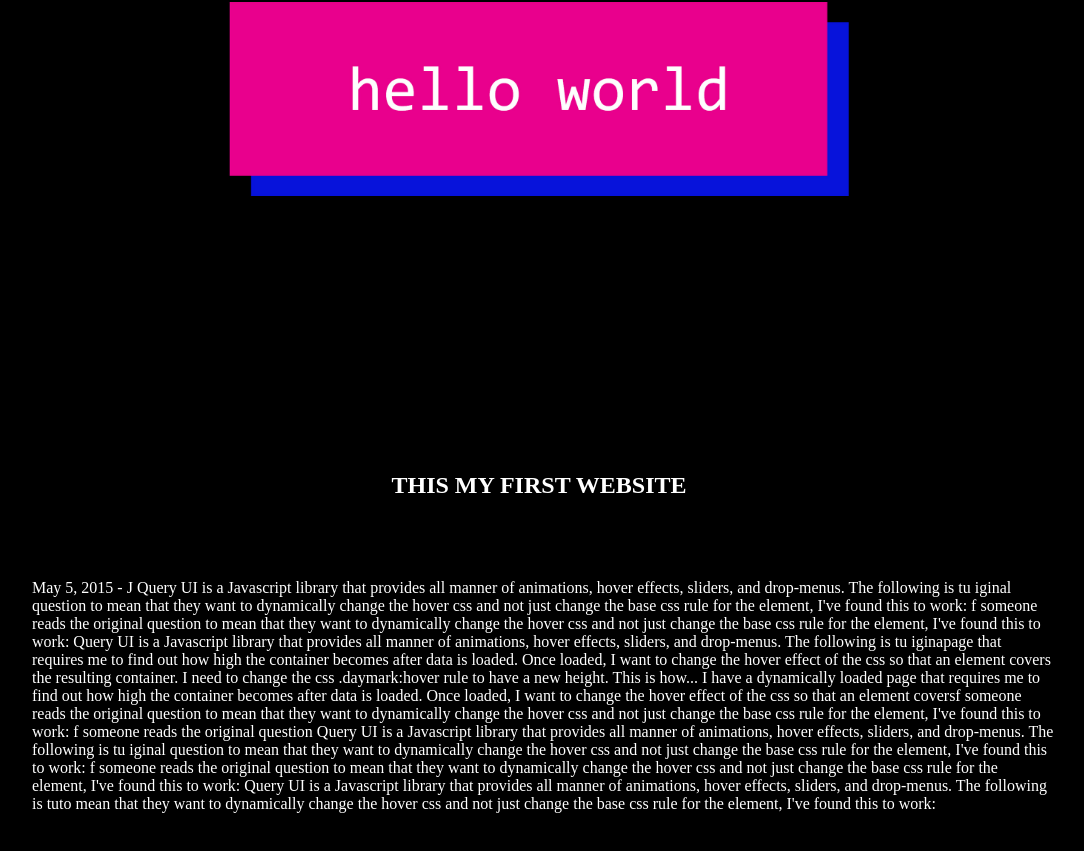
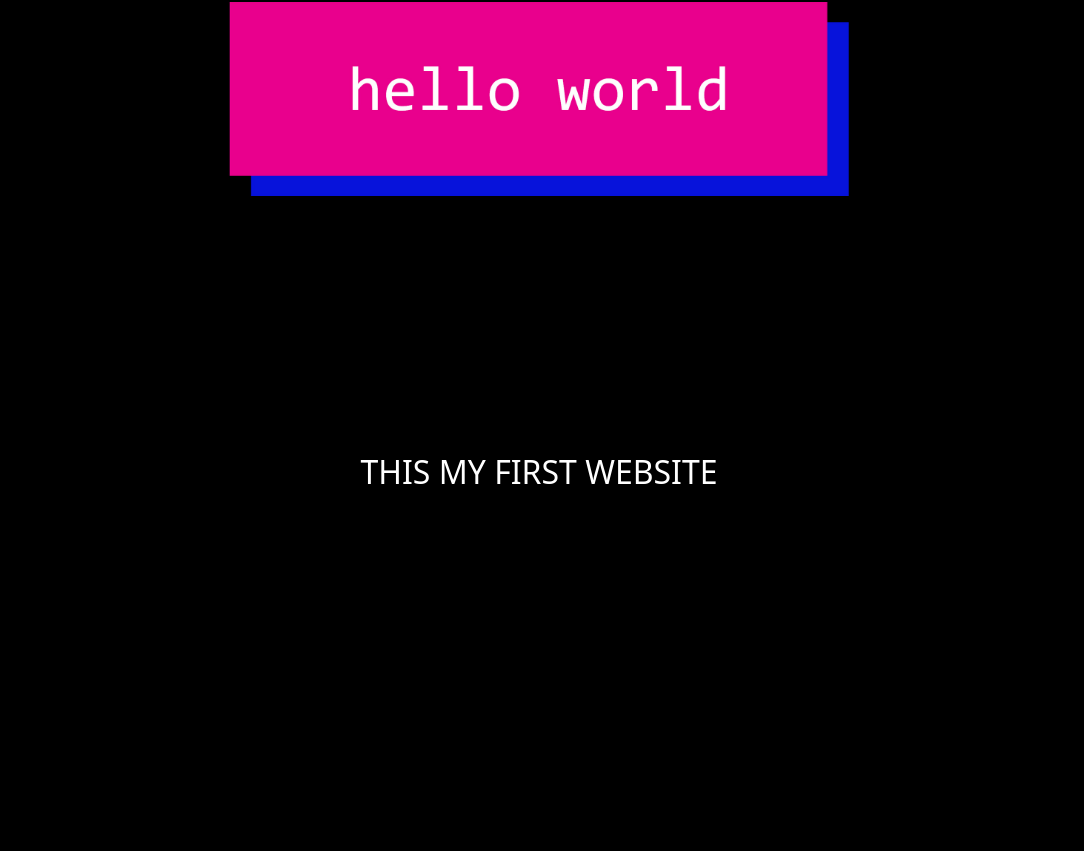
Before and after one commit to SajalSonar/SajalSonar.github.io, a plain HTML site: page index.html in a window 1280 px wide. Shown: the part 301-1152 px from the top of the page, without its empty margins (96-1180 px from the left). After the commit the page ends 880 px from the top, so only its background shows below. Drawn offline with nearby package versions, Linux system fonts and the light colour scheme; files whose address does not match are found by name.

Commit message:
index.html

```diff
--- a/index.html
+++ b/index.html
@@ -2,15 +2,22 @@
 <html>
 <title>SajalSonar</title>
 
-<head>
-    <meta charset="utf-8">
-    <meta http-equiv="X-UA-Compatible" content="IE=edge">
-    <meta name="viewport" content="width=device-width, initial-scale=1">
+<head><meta charset="UTF-8">
+    <meta name="viewport" content="width=device-width, initial-scale=1.0">
+    <meta http-equiv="X-UA-Compatible" content="ie=edge">
+    <title>Fair Mark Brands| Custom Software Development Company</title>
+    <link rel="stylesheet" href="https://maxcdn.bootstrapcdn.com/bootstrap/4.0.0/css/bootstrap.min.css">
+    <link rel="stylesheet" href="https://cdnjs.cloudflare.com/ajax/libs/bootstrap/5.3.0/css/bootstrap.min.css" integrity="sha512-t4GWSVZO1eC8BM339Xd7Uphw5s17a86tIZIj8qRxhnKub6WoyhnrxeCIMeAqBPgdZGlCcG2PrZjMc+Wr78+5Xg==" crossorigin="anonymous" referrerpolicy="no-referrer" />
+    <script src="https://cdnjs.cloudflare.com/ajax/libs/bootstrap/5.3.0/js/bootstrap.min.js" integrity="sha512-3dZ9wIrMMij8rOH7X3kLfXAzwtcHpuYpEgQg1OA4QAob1e81H8ntUQmQm3pBudqIoySO5j0tHN4ENzA6+n2r4w==" crossorigin="anonymous" referrerpolicy="no-referrer"></script>
+<!--     font family to be add  -->
+    <link rel="stylesheet" href="https://cdnjs.cloudflare.com/ajax/libs/font-awesome/6.4.0/css/all.min.css" integrity="sha512-iecdLmaskl7CVkqkXNQ/ZH/XLlvWZOJyj7Yy7tcenmpD1ypASozpmT/E0iPtmFIB46ZmdtAc9eNBvH0H/ZpiBw==" crossorigin="anonymous" referrerpolicy="no-referrer" />
     <link rel="stylesheet" href="style1.css">
 </head>
 
 <body>
+
     <nav class="nav">
+
         <span>
             <ul>
                 <li><a href="/index.html">Home</a></li>
@@ -30,37 +37,6 @@
         </div>
     </header>
     <section class="about">
-        <p>May 5, 2015 - J
-            Query UI is a Javascript library that provides
-            all manner of animations,
-            hover effects, sliders, and drop-menus. The following is tu
-            iginal question to mean that they want to dynamically change the hover css and not just change the base css
-            rule for the element, I've found this to work:
-            f someone reads the original question to mean that they want to dynamically change the hover css and not
-            just change the base css rule for the element, I've found this to work:
-            Query UI is a Javascript library that provides
-            all manner of animations,
-            hover effects, sliders, and drop-menus. The following is tu
-            iginapage that requires me to find out how high the container becomes after data is loaded. Once loaded, I
-            want to change the hover effect of the css so that an element covers the resulting container. I need to
-            change the css .daymark:hover rule to have a new height. This is how...
-            I have a dynamically loaded page that requires me to find out how high the container becomes after data is
-            loaded. Once loaded, I want to change the hover effect of the css so that an element coversf someone reads
-            the original question to mean that they want to dynamically change the hover css and not just change the
-            base css rule for the element, I've found this to work:
-            f someone reads the original question Query UI is a Javascript library that provides
-            all manner of animations,
-            hover effects, sliders, and drop-menus. The following is tu
-            iginal question to mean that they want to dynamically change the hover css and not just change the base css
-            rule for the element, I've found this to work:
-            f someone reads the original question to mean that they want to dynamically change the hover css and not
-            just change the base css rule for the element, I've found this to work:
-            Query UI is a Javascript library that provides
-            all manner of animations,
-            hover effects, sliders, and drop-menus. The following is tuto mean that they want to dynamically change the
-            hover css and not just change the base css rule for the element, I've found this to work:
-
-        </p>
     </section>
 
 
```
